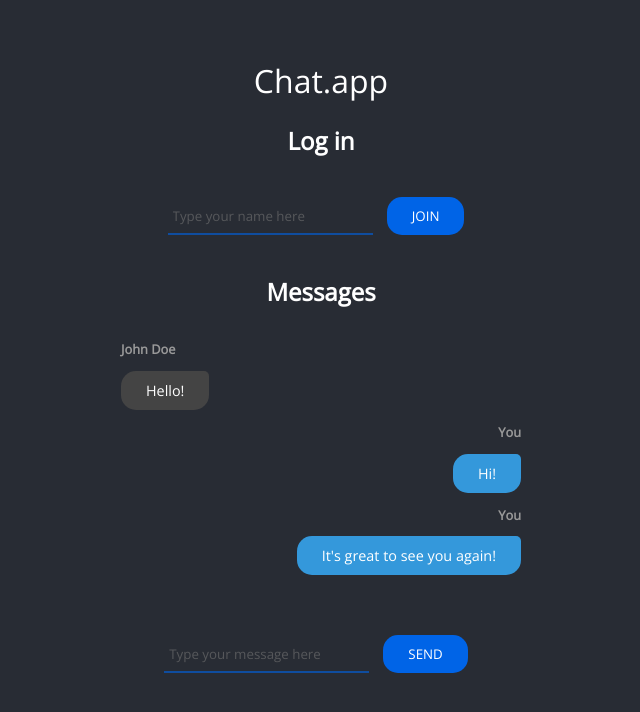
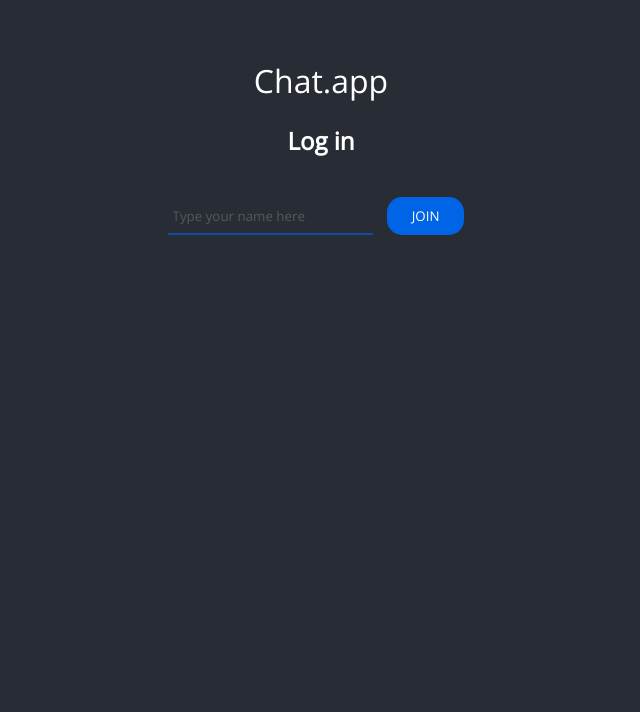
Before and after one commit to WartaLuk/chat-app, a website: page client/index.html in a window 1280 px wide. Shown: the whole page, without its empty margins (319-959 px from the left). Drawn offline with nearby package versions, Linux system fonts and the light colour scheme.

Commit message:
Add const userNAme and remove class show from message-section

```diff
--- a/client/app.js
+++ b/client/app.js
@@ -5,3 +5,4 @@ const messagesList = document.getElementById("messages-list");
 const addMessageForm = document.getElementById("add-messages-form");
 const userNameInput = document.getElementById("username");
 const messageContentInput = document.getElementById("message-content");
+const userName = "";
--- a/client/index.html
+++ b/client/index.html
@@ -23,7 +23,7 @@
     </form>
 
     <!-- MESSAGES SECTION -->
-    <section class="messages-section show" id="messages-section">
+    <section class="messages-section" id="messages-section">
       <h2>Messages</h2>
 
       <!-- messages list -->
```
